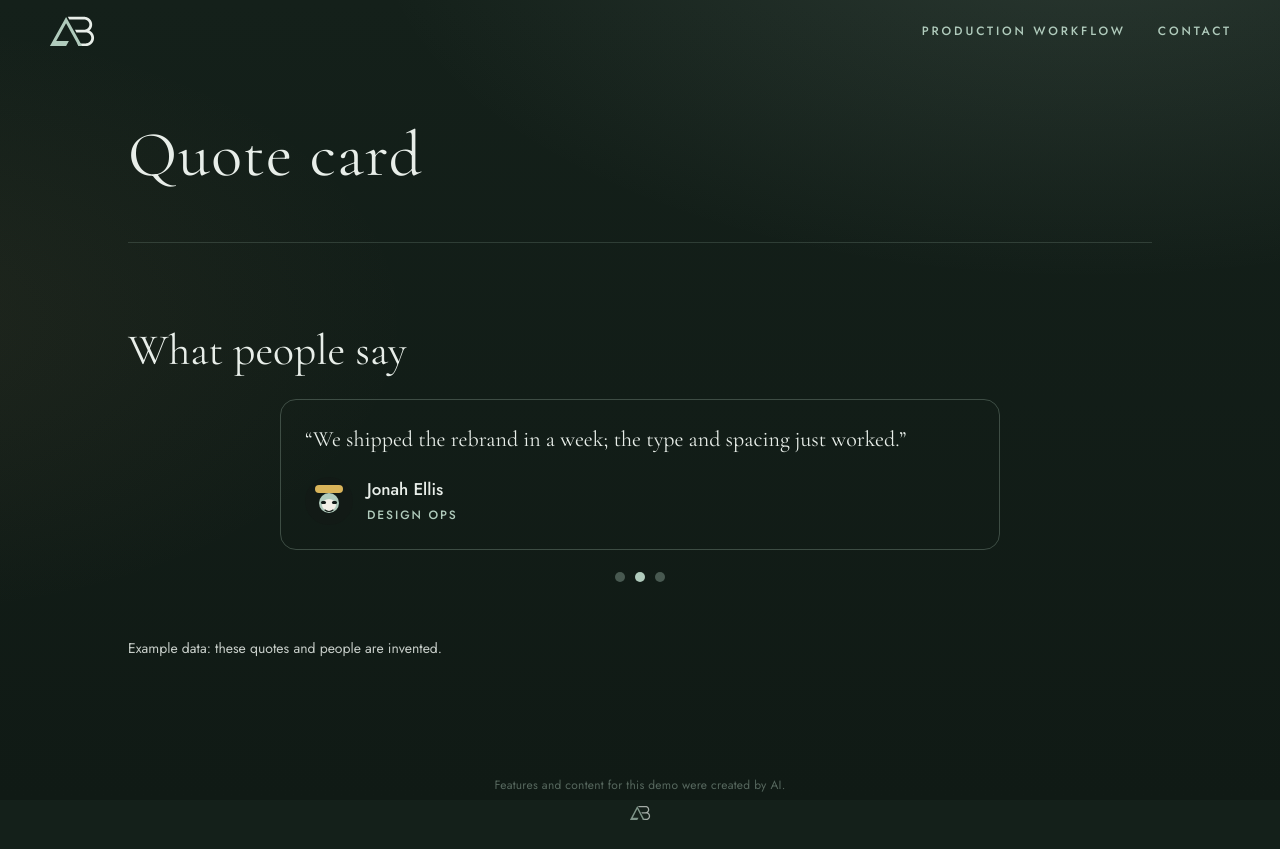
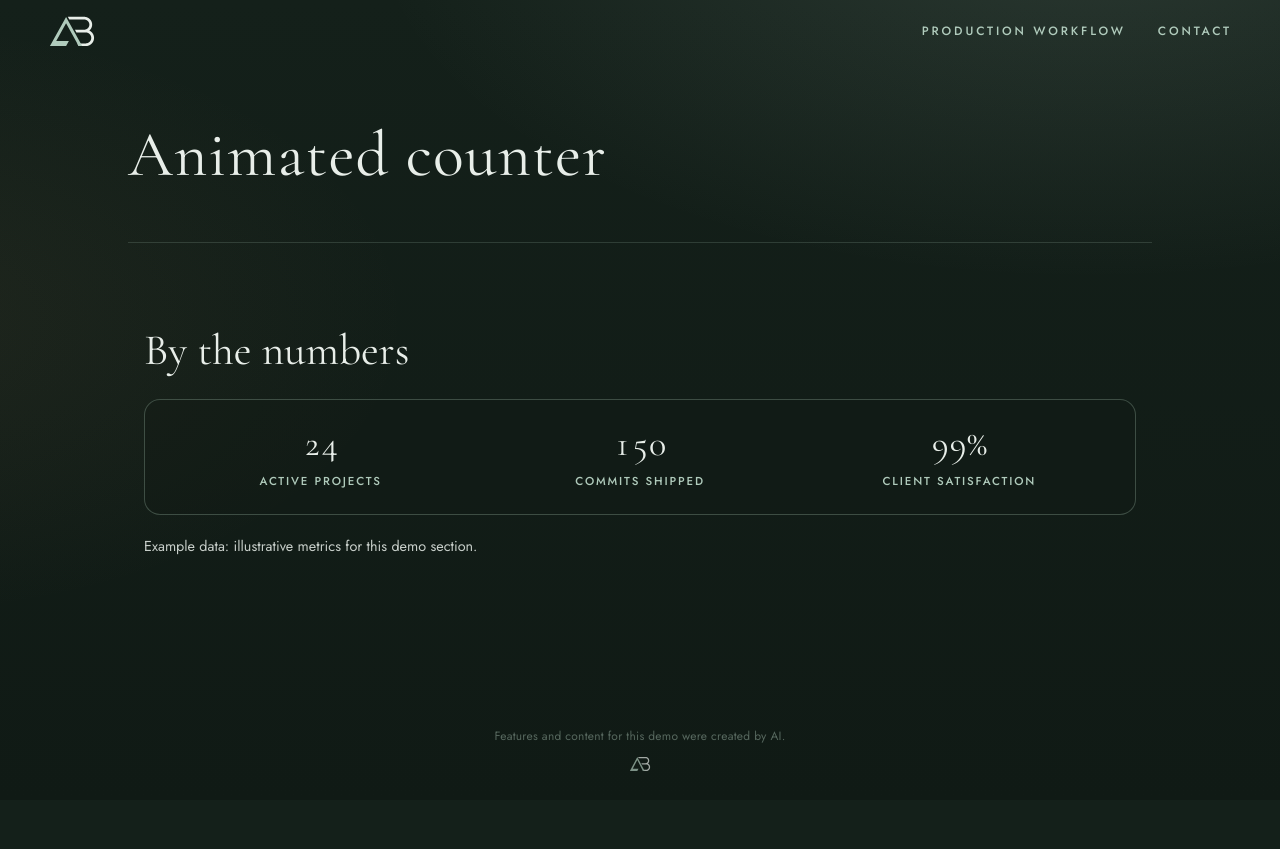
Before and after one commit to ashtonbach/agent-showcase, a Next.js app: page /showcase/ in a window 1280 px wide. After the commit the page ends 800 px from the top, so only its background shows below. Built offline with nearby package versions, Linux system fonts and the light colour scheme.

Commit message:
Feature: Animated counter (Authors: Alder) (#437)
Merged after Rowan (AI reviewer) approved bc9ab69 and the v2 gate, build and functional checks passed. Author: Alder (AI coder)

Co-author: Alder (AI coder)

```diff
--- a/app/lab/animated-counter/index.tsx
+++ b/app/lab/animated-counter/index.tsx
@@ -1,90 +1,84 @@
 "use client";
 import { useEffect, useRef, useState } from "react";
 
-const FINALS = ["240", "18", "99%"];
-const LABELS = ["Projects delivered", "Core contributors", "Renewal rate"];
+const STATS = [
+  { final: "24", label: "Active projects" },
+  { final: "150", label: "Commits shipped" },
+  { final: "99%", label: "Client satisfaction" },
+];
 
 function parseFinal(text: string) {
   const m = text.match(/^(\d+(?:\.\d+)?)(.*)$/);
-  return m ? { num: parseFloat(m[1]), suffix: m[2] } : { num: 0, suffix: text };
+  if (!m) return { num: 0, suffix: text };
+  return { num: parseFloat(m[1]), suffix: m[2] };
 }
 
-function formatPartial(num: number, suffix: string, done: boolean, final: string) {
-  if (done) return final;
-  const n = Number.isInteger(num) ? String(Math.round(num)) : num.toFixed(1);
-  return n + suffix;
+function formatProgress(n: number, suffix: string) {
+  const whole = suffix === "%" || !String(n).includes(".");
+  const v = whole ? Math.round(n) : Math.round(n * 10) / 10;
+  return `${v}${suffix}`;
 }
 
 export default function AnimatedCounter() {
   const sectionRef = useRef<HTMLElement>(null);
-  const [display, setDisplay] = useState(["0", "0", "0"]);
-  const ran = useRef(false);
+  const [values, setValues] = useState(() => STATS.map((s) => formatProgress(0, parseFinal(s.final).suffix)));
 
   useEffect(() => {
-    const showFinal = () => setDisplay([...FINALS]);
+    const el = sectionRef.current;
+    if (!el) return;
     const reduced = window.matchMedia("(prefers-reduced-motion: reduce)").matches;
     if (reduced) {
-      showFinal();
+      setValues(STATS.map((s) => s.final));
       return;
     }
-    const root = sectionRef.current;
-    if (!root) return;
-    const targets = FINALS.map(parseFinal);
-    const start = () => {
-      if (ran.current) return;
-      ran.current = true;
-      const t0 = performance.now();
-      const dur = 1200;
-      const tick = (now: number) => {
-        const p = Math.min(1, (now - t0) / dur);
-        const eased = 1 - (1 - p) ** 3;
-        setDisplay(
-          targets.map((t, i) =>
-            formatPartial(t.num * eased, t.suffix, p >= 1, FINALS[i])
-          )
-        );
-        if (p < 1) requestAnimationFrame(tick);
-      };
-      requestAnimationFrame(tick);
-    };
+    let raf = 0;
     const io = new IntersectionObserver(
       (entries) => {
-        if (entries.some((e) => e.isIntersecting)) {
-          start();
-          io.disconnect();
-        }
+        if (!entries.some((e) => e.isIntersecting)) return;
+        io.disconnect();
+        const start = performance.now();
+        const parsed = STATS.map((s) => parseFinal(s.final));
+        const tick = (now: number) => {
+          const t = Math.min(1, (now - start) / 1200);
+          const eased = 1 - (1 - t) ** 3;
+          setValues(parsed.map((p, i) => (t >= 1 ? STATS[i].final : formatProgress(p.num * eased, p.suffix))));
+          if (t < 1) raf = requestAnimationFrame(tick);
+        };
+        raf = requestAnimationFrame(tick);
       },
       { threshold: 0.25 }
     );
-    io.observe(root);
-    return () => io.disconnect();
+    io.observe(el);
+    return () => {
+      io.disconnect();
+      cancelAnimationFrame(raf);
+    };
   }, []);
 
   return (
-    <section
-      ref={sectionRef}
-      data-lab="animated-counter"
-      aria-labelledby="ac-heading"
-    >
+    <section ref={sectionRef} data-lab="animated-counter" aria-labelledby="lab-ac-title" className="lab-wrap">
       <style>{`
-.lab-ac { width: min(960px, 100%); margin: 8px auto 56px; padding: 24px; border: 1px solid rgba(176,203,188,0.28); border-radius: 16px; box-sizing: border-box; }
-.lab-ac h2 { font-family: var(--serif); font-weight: 400; font-size: 30px; line-height: 1.15; color: var(--mist); margin: 0 0 24px; }
-.lab-ac-grid { display: grid; grid-template-columns: repeat(3, minmax(0, 1fr)); gap: 20px; text-align: center; }
-.lab-ac strong { display: block; font-family: var(--serif); font-size: clamp(2rem, 6vw, 2.75rem); font-weight: 400; color: var(--mist); line-height: 1.1; }
-.lab-ac-label { display: block; margin-top: 8px; font-family: var(--sans); font-size: 0.72rem; font-weight: 500; letter-spacing: 0.16em; text-transform: uppercase; color: var(--sage); }
-.lab-ac-note { margin: 24px 0 0; font-size: 0.9rem; color: var(--mist); opacity: 0.85; }
-@media (max-width: 520px) { .lab-ac-grid { grid-template-columns: 1fr; gap: 16px; } }
-`}</style>
-      <h2 id="ac-heading">Impact in numbers</h2>
-      <div className="lab-ac-grid">
-        {FINALS.map((final, i) => (
-          <div key={final} className="lab-ac-stat">
-            <strong data-final={final}>{display[i]}</strong>
-            <span className="lab-ac-label">{LABELS[i]}</span>
-          </div>
-        ))}
+        .lab-wrap { width: min(720px, 100%); margin: 8px auto 56px; padding: 0 16px; box-sizing: border-box; }
+        .lab-card { border: 1px solid rgba(176,203,188,0.28); border-radius: 16px; padding: 24px; background: rgba(18,26,22,0.35); }
+        .lab-stats { list-style: none; margin: 0; padding: 0; display: grid; grid-template-columns: repeat(3, 1fr); gap: 16px; }
+        @media (max-width: 520px) { .lab-stats { grid-template-columns: 1fr; } }
+        .lab-stat { text-align: center; }
+        .lab-stat strong { display: block; font-family: var(--serif); font-weight: 400; font-size: 2.25rem; line-height: 1.1; color: var(--mist); font-variant-numeric: tabular-nums; }
+        .lab-stat-label { display: block; margin-top: 8px; font-family: var(--sans); font-weight: 500; font-size: 0.72rem; letter-spacing: 0.16em; text-transform: uppercase; color: var(--sage); }
+        .lab-note { margin: 20px 0 0; font-size: 0.9rem; color: var(--mist); opacity: 0.85; }
+      `}</style>
+      <h2 id="lab-ac-title">By the numbers</h2>
+      <div className="lab-card">
+        <ul className="lab-stats">
+          {STATS.map((s, i) => (
+            <li key={s.label} className="lab-stat">
+              <strong data-final={s.final}>{values[i]}</strong>
+              <span className="lab-stat-label">{s.label}</span>
+            </li>
+          ))}
+        </ul>
       </div>
-      <p className="lab-ac-note">Example data: illustrative studio metrics.</p>
+      <p className="lab-note">Example data: illustrative metrics for this demo section.</p>
     </section>
   );
 }
--- a/app/lab/current.json
+++ b/app/lab/current.json
@@ -1 +1 @@
-{"slug":"testimonial-card"}
+{"slug":"animated-counter"}
--- a/app/page.tsx
+++ b/app/page.tsx
@@ -1,4 +1,4 @@
-import Lab from "./lab/testimonial-card";
+import Lab from "./lab/animated-counter";
 import { readDemoKey, demoTitle } from "./demo-name";
 const demoKey = readDemoKey();
 const demoName = demoTitle();
```
